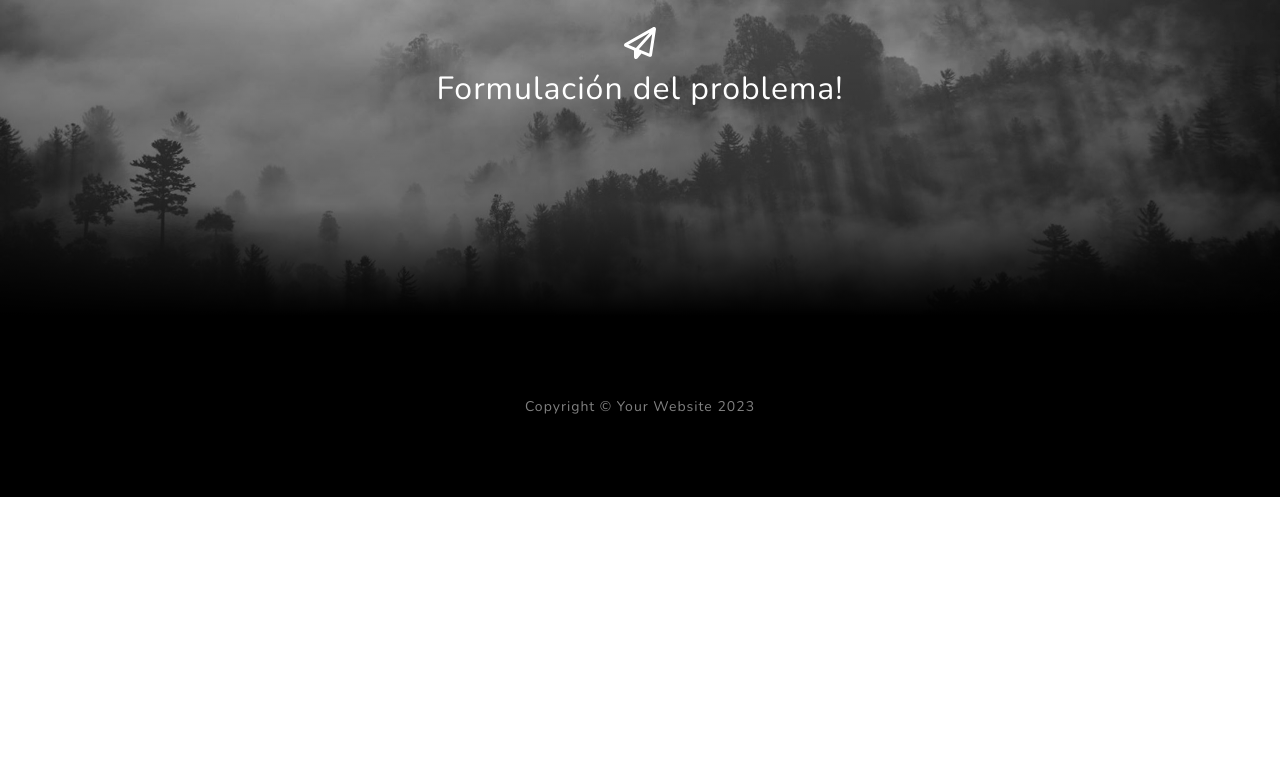
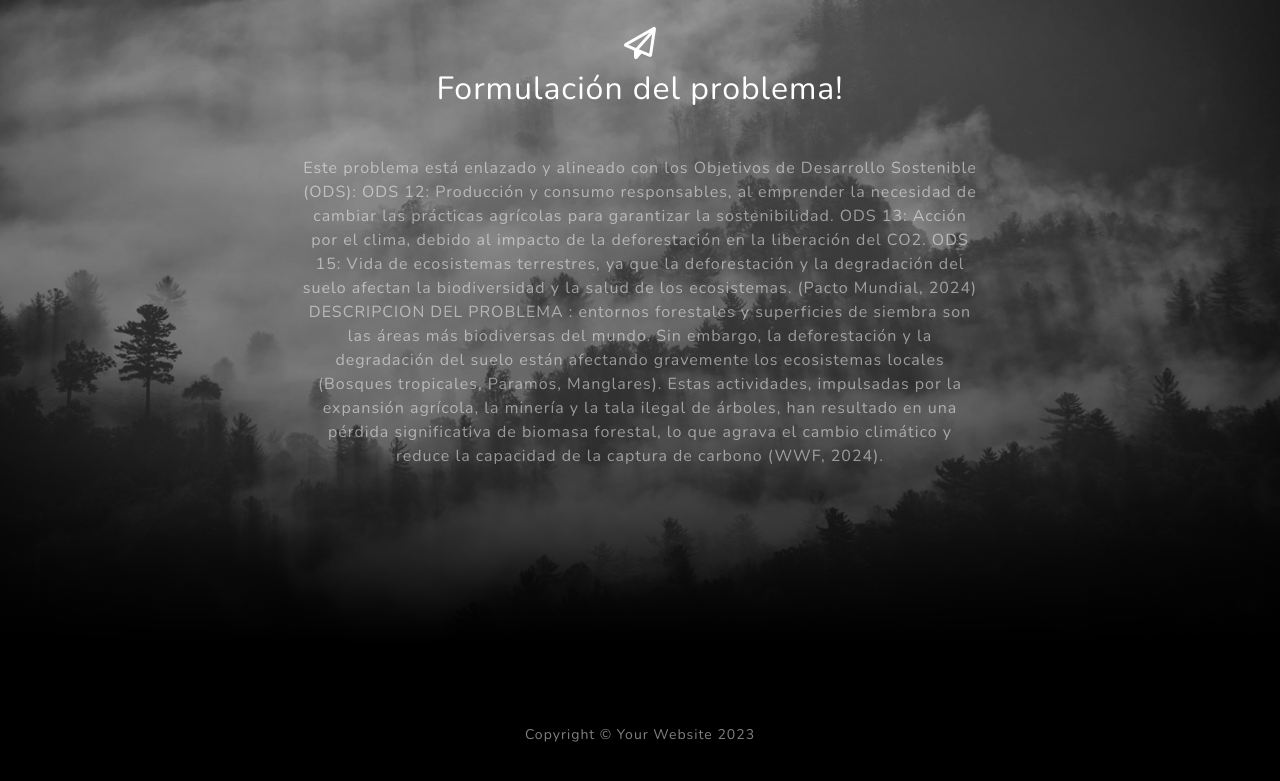
Before and after one commit to camcast-code/Desarrollo-sostenible, a plain HTML site: page index.html in a window 1280 px wide. Shown: the part 3250-4031 px from the top of the page. Before the commit the page ends 3747 px from the top, so only its background shows below. Drawn offline with nearby package versions, Linux system fonts and the light colour scheme.

Commit message:
Update index.html

```diff
--- a/index.html
+++ b/index.html
@@ -117,6 +117,16 @@ DESCRIPCION DEL PROBLEMA :  entornos forestales y superficies de siembra son las
                     <div class="col-md-10 col-lg-8 mx-auto text-center">
                         <i class="far fa-paper-plane fa-2x mb-2 text-white"></i>
                         <h2 class="text-white mb-5">Formulación del problema!</h2>
+                        <p class="text-white-50">
+                           Este problema está enlazado y alineado con los Objetivos de Desarrollo Sostenible (ODS):
+ODS 12: Producción y consumo responsables, al emprender la necesidad de cambiar las prácticas agrícolas para garantizar la sostenibilidad.
+ODS 13: Acción por el clima, debido al impacto de la deforestación en la liberación del CO2.
+ODS 15: Vida de ecosistemas terrestres, ya que la deforestación y la degradación del suelo afectan la biodiversidad y la salud de los ecosistemas. (Pacto Mundial, 2024)
+
+DESCRIPCION DEL PROBLEMA :  entornos forestales y superficies de siembra son las áreas más biodiversas del mundo. Sin embargo, la deforestación y la degradación del suelo están afectando gravemente los ecosistemas locales (Bosques tropicales, Paramos, Manglares). Estas actividades, impulsadas por la expansión agrícola, la minería y la tala ilegal de árboles, han resultado en una pérdida significativa de biomasa forestal, lo que agrava el cambio climático y reduce la capacidad de la captura de carbono (WWF, 2024).
+
+
+                        </p>
                         <!-- * * * * * * * * * * * * * * *-->
                         <!-- * * SB Forms Contact Form * *-->
                         <!-- * * * * * * * * * * * * * * *-->
```
